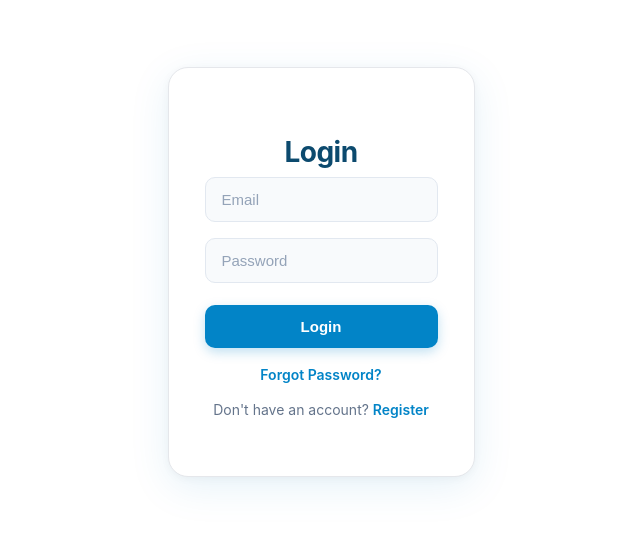
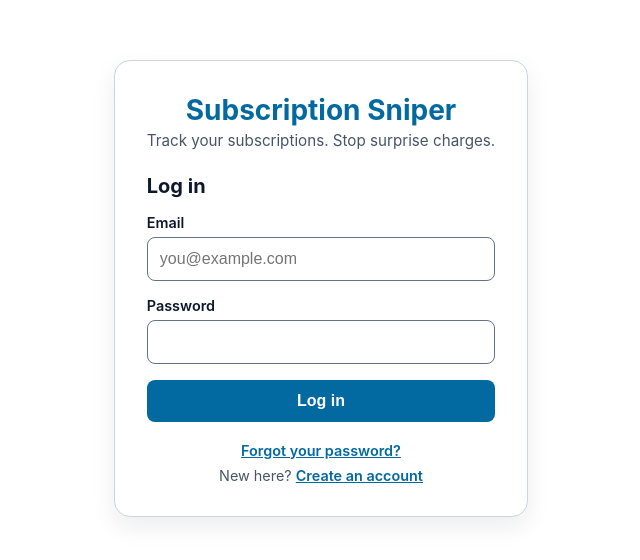
Before and after one commit to Prajay001/CST-CAPSTONE-PROJECT-2026, a React (Vite) app in the folder frontend/: page /login in a window 1280 px wide. Shown: the part 128-688 px from the top of the page, without its empty margins (319-959 px from the left). Built offline with nearby package versions, Linux system fonts and the light colour scheme; no server answers.

Commit message:
restyle the login page with a shared sign-in stylesheet

```diff
--- a/frontend/src/pages/Login.jsx
+++ b/frontend/src/pages/Login.jsx
@@ -1,62 +1,97 @@
 import { useState } from 'react'
+import { useNavigate, Link } from 'react-router-dom'
 import { supabase } from '../supabaseClient'
-import { useNavigate, Link } from 'react-router-dom'
+import '../styles/auth-pages.css'
 
 function Login() {
+    const navigate = useNavigate()
     const [email, setEmail] = useState('')
     const [password, setPassword] = useState('')
     const [error, setError] = useState('')
     const [loading, setLoading] = useState(false)
-    const navigate = useNavigate()
 
     const handleLogin = async (e) => {
-
         e.preventDefault()
         setError('')
         setLoading(true)
 
-
-        const { data, error } = await supabase.auth.signInWithPassword({
-            email,
-            password,
+        const { error: loginError } = await supabase.auth.signInWithPassword({
+            email: email,
+            password: password,
         })
 
         setLoading(false)
 
-        if (error) {
-            setError(error.message)
+        if (loginError) {
+            // Generic message on purpose, so we never reveal whether the
+            // email or the password was wrong
+            setError('Invalid credentials')
+            return
+        }
 
-        }
-        else {
         navigate('/dashboard')
     }
-    }
+
     return (
-        <div className="auth-container">
-            <h2>Login</h2>
-            <form onSubmit={handleLogin}>
+        <main className="auth-page">
+            <div className="auth-card">
+                <h1 className="auth-brand">Subscription Sniper</h1>
+                <p className="auth-tagline">Track your subscriptions. Stop surprise charges.</p>
+
+                <h2 className="auth-title">Log in</h2>
+
+                <form className="auth-form" onSubmit={handleLogin}>
+                    <div className="auth-field">
+                        <label htmlFor="email">Email</label>
                         <input
+                            id="email"
+                            className="auth-input"
                             type="email"
-                    placeholder="Email"
+                            autoComplete="email"
                             value={email}
                             onChange={(e) => setEmail(e.target.value)}
+                            placeholder="you@example.com"
                             required
                         />
+                    </div>
+
+                    <div className="auth-field">
+                        <label htmlFor="password">Password</label>
                         <input
+                            id="password"
+                            className="auth-input"
                             type="password"
-                    placeholder="Password"
+                            autoComplete="current-password"
                             value={password}
                             onChange={(e) => setPassword(e.target.value)}
                             required
                         />
-                {error && <p className="error">{error}</p>}
-                <button type="submit" disabled={loading}>
-                    {loading ? 'Logging in...' : 'Login'}
+                    </div>
+
+                    {error && (
+                        <p className="auth-error" role="alert">
+                            {error}
+                        </p>
+                    )}
+
+                    <button type="submit" className="auth-button" disabled={loading}>
+                        {loading ? 'Logging in...' : 'Log in'}
                     </button>
                 </form>
-            <p><Link to="/forgot-password">Forgot Password?</Link></p>
-            <p>Don't have an account? <Link to="/register">Register</Link></p>
+
+                <div className="auth-links">
+                    <Link className="auth-link" to="/forgot-password">
+                        Forgot your password?
+                    </Link>
+                    <span>
+                        New here?{' '}
+                        <Link className="auth-link" to="/register">
+                            Create an account
+                        </Link>
+                    </span>
                 </div>
+            </div>
+        </main>
     )
 }
 
```
Lines whose indentation alone changed are shown as unchanged.
